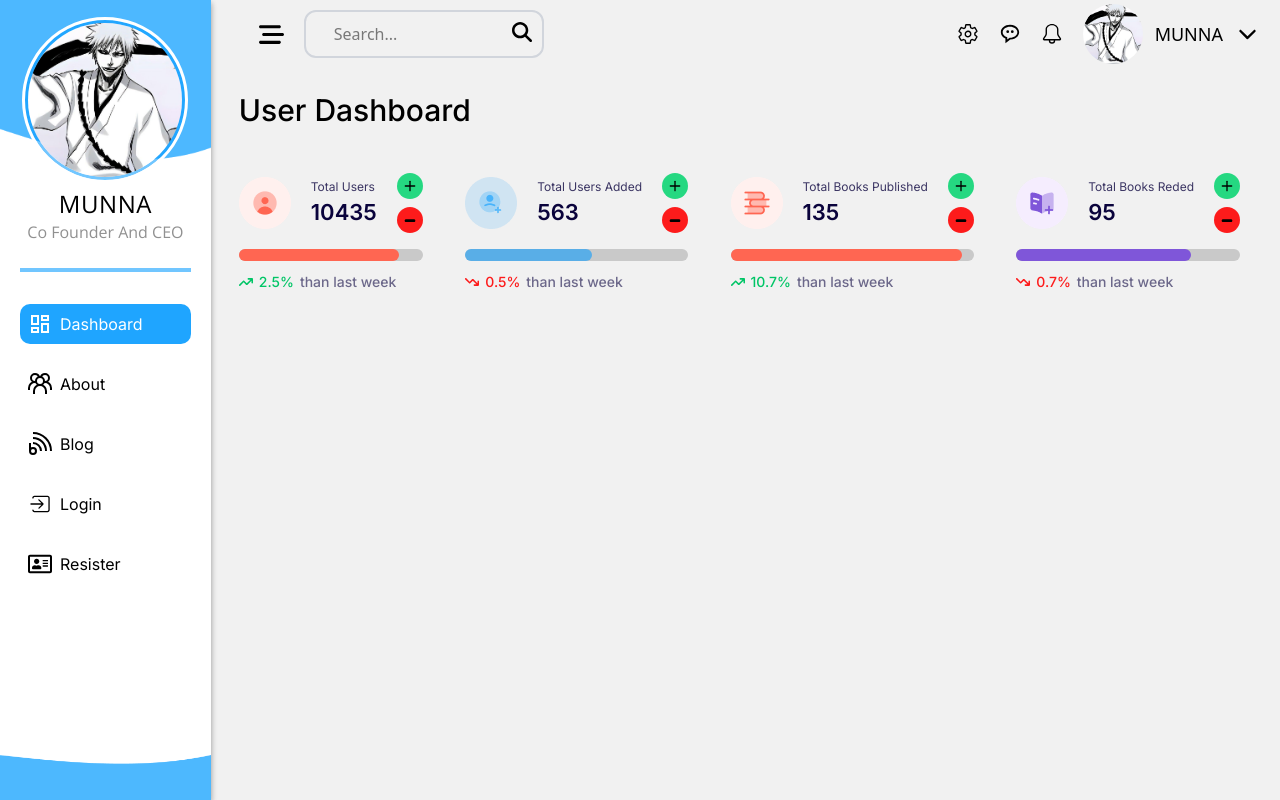
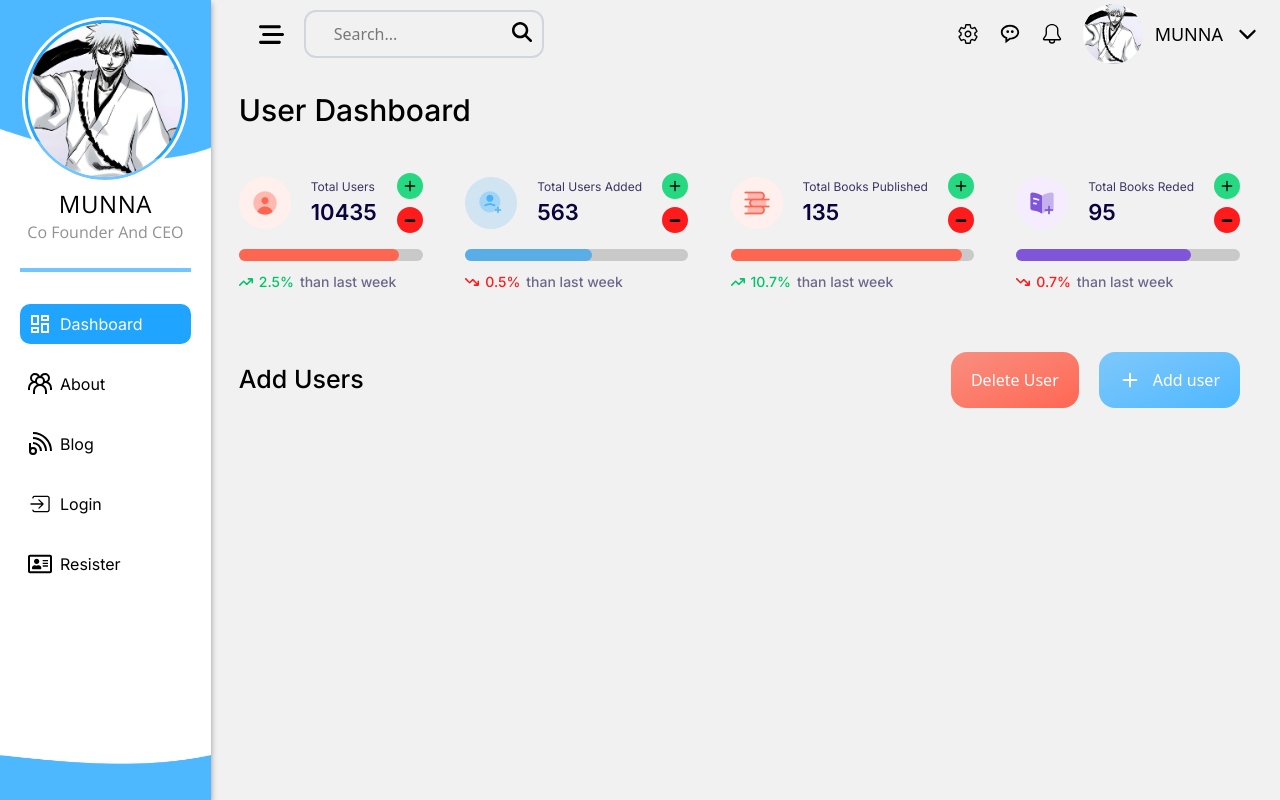
Before and after one commit to Munna-Scriptz/Dashboard-React, a React (Vite) app: page / in a window 1280 px wide. Built offline with nearby package versions, Linux system fonts and the light colour scheme.

Commit message:
User Header Added

```diff
--- a/src/Pages/About.jsx
+++ b/src/Pages/About.jsx
@@ -2,6 +2,8 @@ import React from 'react'
 
 export const About = () => {
   return (
-    <div>About</div>
+    <>
+      <h1>About Section</h1>
+    </>
   )
 }
--- a/src/Pages/Dashboard.jsx
+++ b/src/Pages/Dashboard.jsx
@@ -62,9 +62,12 @@ export const Dashboard = () => {
   ];
   return (
     <>
+    {/* --------------Header---------------- */}
       <div>
         <h1 className="text-[30px] font-Inter font-medium">User Dashboard</h1>
       </div>
+    {/* --------------Statistic---------------- */}
+
       <div className="flex justify-between pr-10 mt-10">
         {MyData.map((items, e) => (
 
@@ -94,6 +97,16 @@ export const Dashboard = () => {
           </div>
         ))}
       </div>
+    {/* --------------Add User---------------- */}
+    <section className="mt-15 pr-10">
+        <div className="flex justify-between items-center">
+          <h1 className="text-[25px] font-Inter font-medium">Add Users</h1>
+          <div className="flex items-center gap-5">
+          <button className="px-5 py-4 bg-gradient-to-br from-[#f88e80] to-[#FF6652] text-white rounded-2xl flex items-center gap-3 cursor-pointer">Delete User</button>
+          <button className="px-5 py-4 bg-gradient-to-br from-[#7ec8fa] to-[#4DB8FF] text-white rounded-2xl flex items-center gap-3 cursor-pointer"><FiPlus size={22}/> Add user</button>
+          </div>
+        </div>
+    </section>
     </>
   );
 };
```
